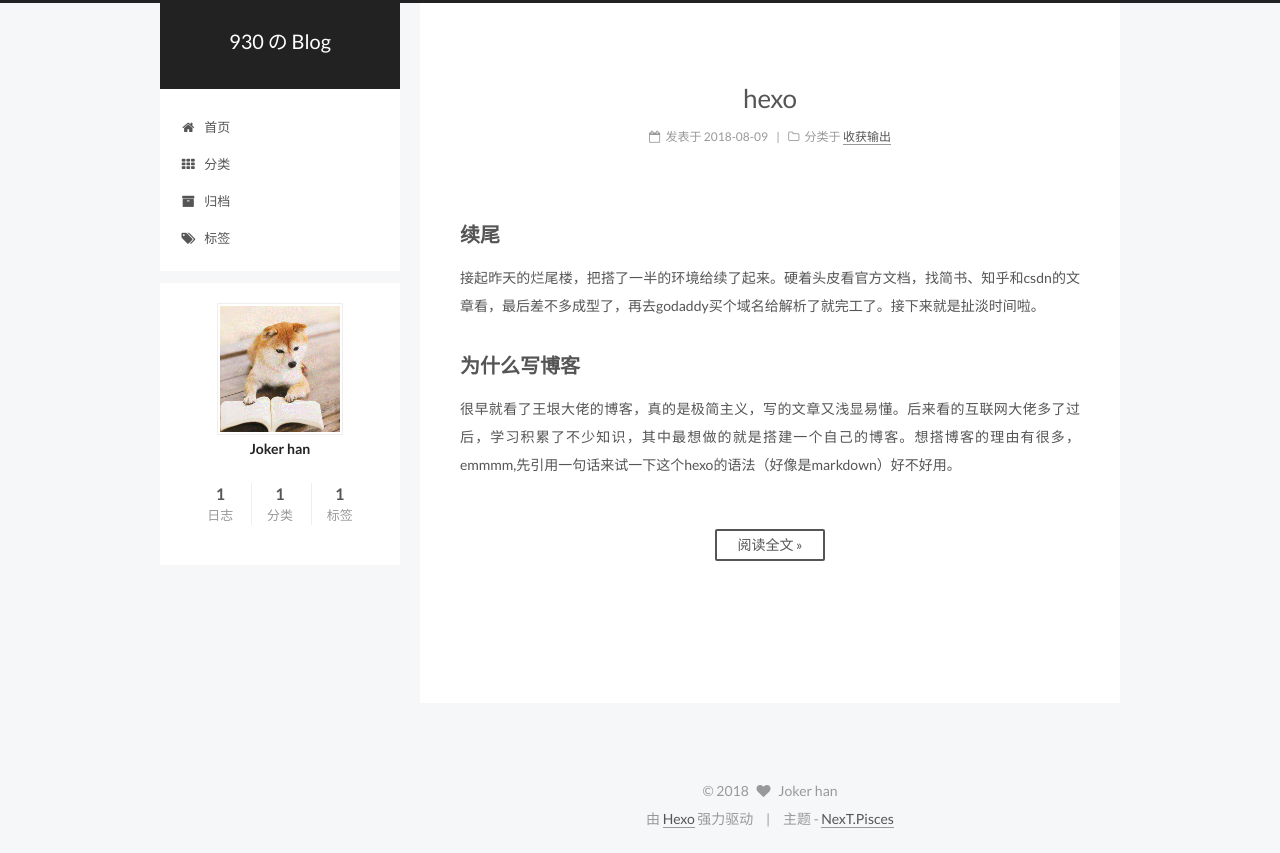
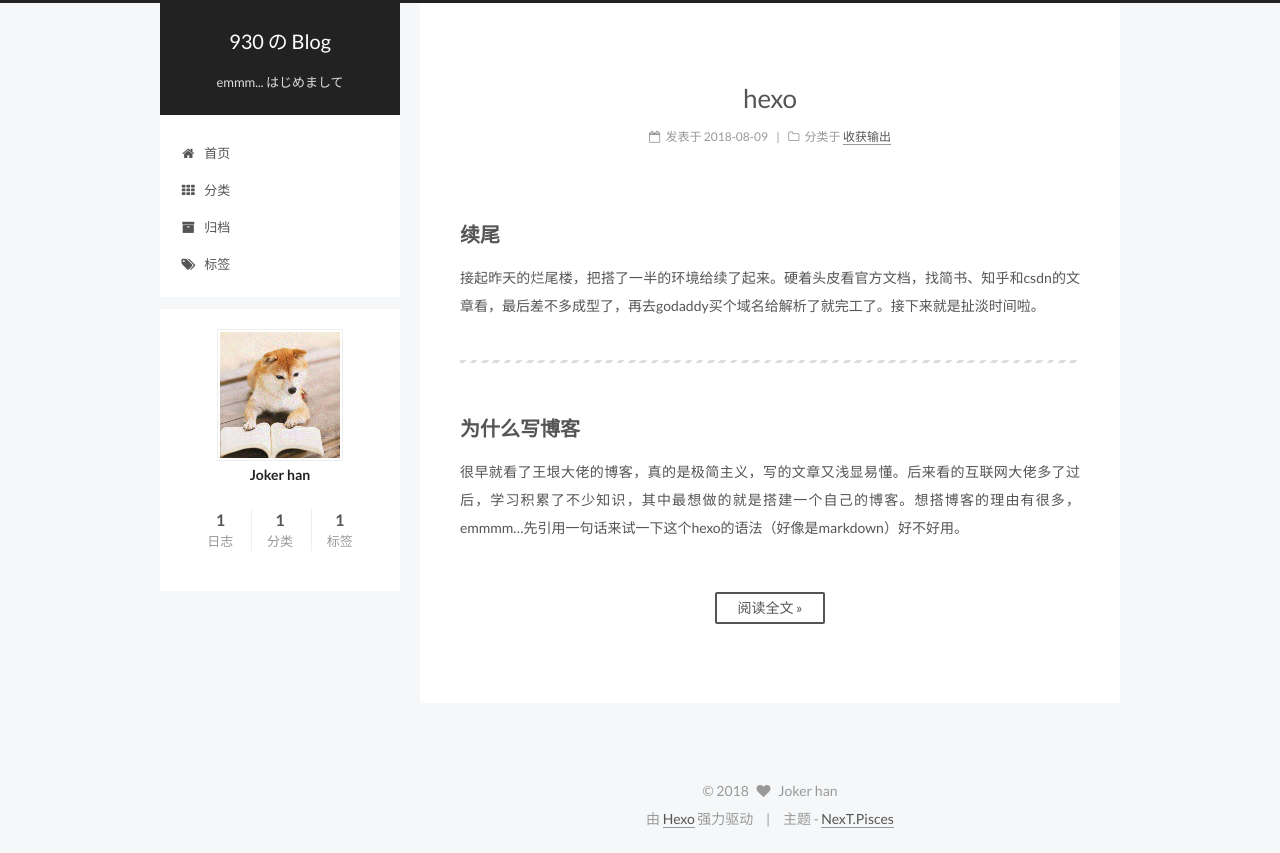
Before and after one commit to jokerhan930/jokerhan930.github.io, a plain HTML site: page index.html in a window 1280 px wide. Drawn offline with Linux system fonts and the light colour scheme.

Commit message:
Site updated: 2018-08-09 10:43:47

```diff
--- a/index.html
+++ b/index.html
@@ -178,7 +178,7 @@
       </a>
     </div>
 
-        <p class="site-subtitle"></p>
+        <p class="site-subtitle">emmm...   はじめまして</p>
 
   </div>
 
@@ -363,7 +363,8 @@
 
 
           <h2 id="续尾"><a href="#续尾" class="headerlink" title="续尾"></a>续尾</h2><p>接起昨天的烂尾楼，把搭了一半的环境给续了起来。硬着头皮看官方文档，找简书、知乎和csdn的文章看，最后差不多成型了，再去godaddy买个域名给解析了就完工了。接下来就是扯淡时间啦。</p>
-<h2 id="为什么写博客"><a href="#为什么写博客" class="headerlink" title="为什么写博客"></a>为什么写博客</h2><p>很早就看了王垠大佬的博客，真的是极简主义，写的文章又浅显易懂。后来看的互联网大佬多了过后，学习积累了不少知识，其中最想做的就是搭建一个自己的博客。想搭博客的理由有很多，emmmm,先引用一句话来试一下这个hexo的语法（好像是markdown）好不好用。<br>
+<hr>
+<h2 id="为什么写博客"><a href="#为什么写博客" class="headerlink" title="为什么写博客"></a>为什么写博客</h2><p>很早就看了王垠大佬的博客，真的是极简主义，写的文章又浅显易懂。后来看的互联网大佬多了过后，学习积累了不少知识，其中最想做的就是搭建一个自己的博客。想搭博客的理由有很多，emmmm…先引用一句话来试一下这个hexo的语法（好像是markdown）好不好用。<br>
           <!--noindex-->
           <div class="post-button text-center">
             <a class="btn" href="/2018/08/09/Hello_World/#more" rel="contents">
```
Also changed, not shown: 2018/08/09/Hello_World/index.html (+7 -6 lines), archives/2018/08/index.html (+1 -1 lines), archives/2018/index.html (+1 -1 lines), archives/index.html (+1 -1 lines), categories/index.html (+1 -1 lines), categories/收获输出/index.html (+1 -1 lines), tags/index.html (+1 -1 lines), tags/随笔/index.html (+1 -1 lines).
